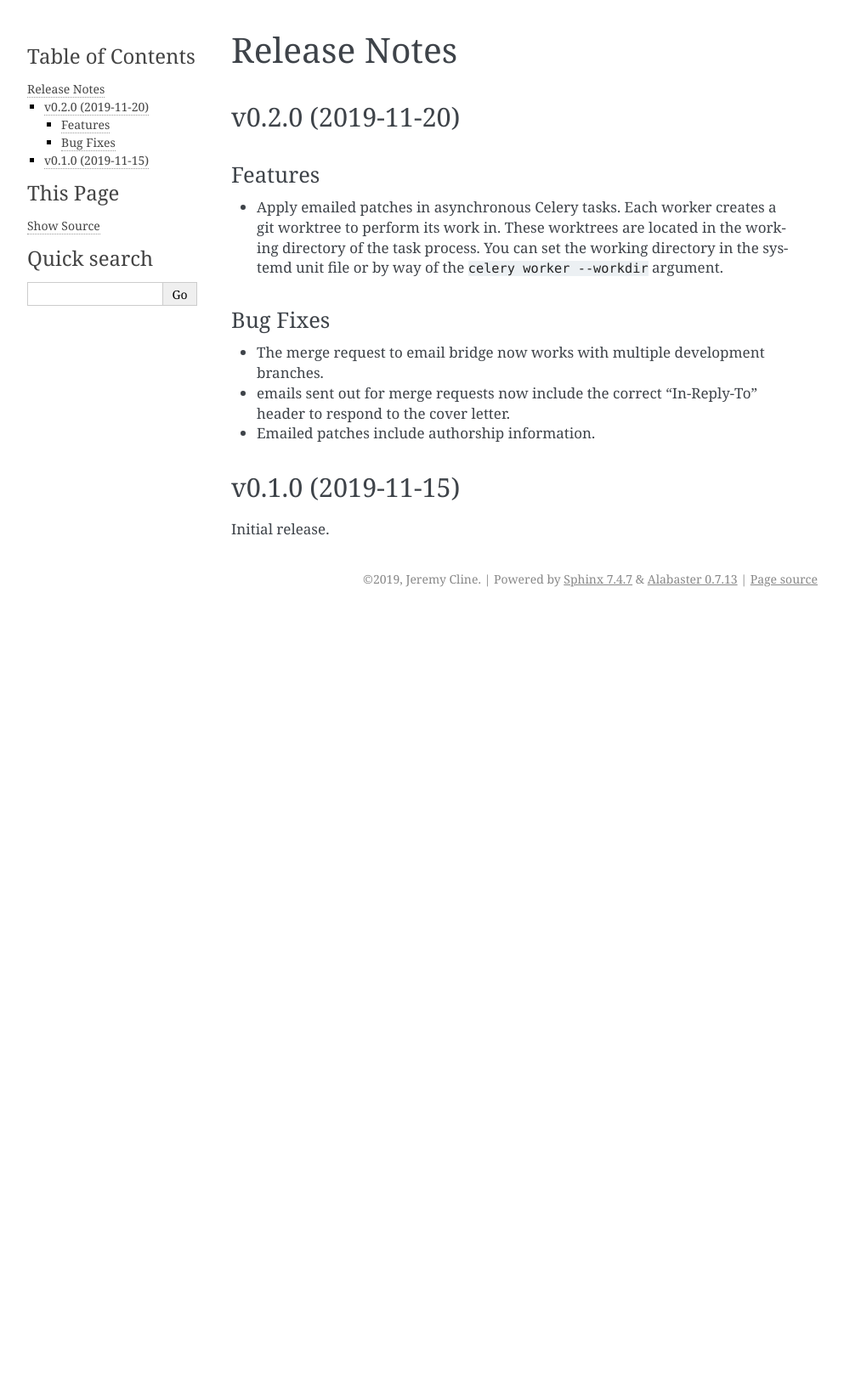
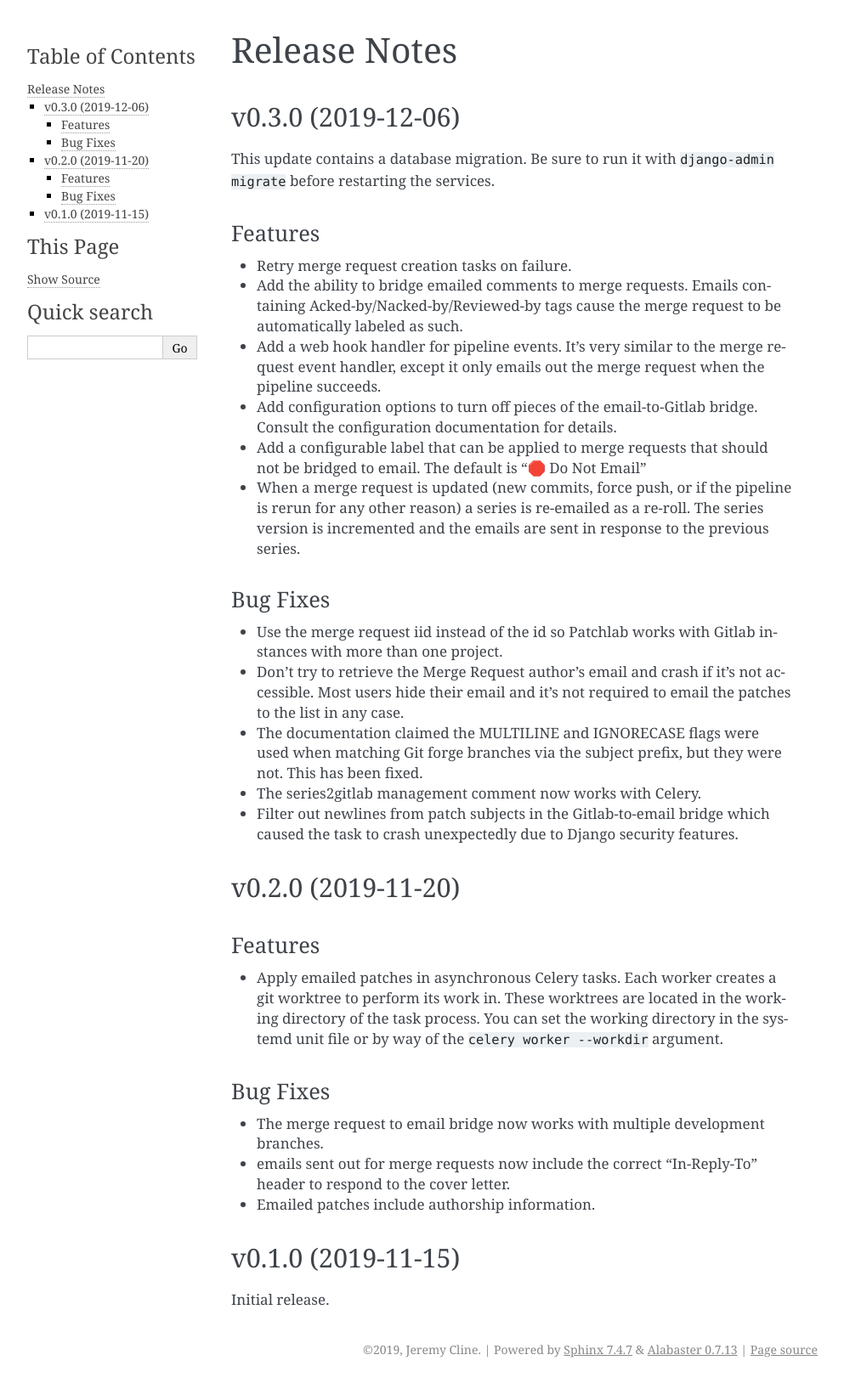
Before and after one commit to jeremycline/patchlab, a Sphinx documentation site: the page built from docs/changelog.rst, in a window 1280 px wide. Shown: the whole page at 85% size, without its empty margins (148-1141 px from the left). Built offline with Sphinx 7.4.7, drawn with Linux system fonts in a browser that asks for light colours; before the commit the page ends 900 px from its top, so only the background shows below that.

Commit message:
Prep the v0.3.0 release
Signed-off-by: Jeremy Cline <jcline@redhat.com>

```diff
--- a/docs/changelog.rst
+++ b/docs/changelog.rst
@@ -3,6 +3,56 @@ Release Notes
 =============
 
 .. towncrier release notes start
+
+v0.3.0 (2019-12-06)
+===================
+
+This update contains a database migration. Be sure to run it with
+``django-admin migrate`` before restarting the services.
+
+Features
+--------
+
+* Retry merge request creation tasks on failure.
+
+* Add the ability to bridge emailed comments to merge requests. Emails
+  containing Acked-by/Nacked-by/Reviewed-by tags cause the merge request
+  to be automatically labeled as such.
+
+* Add a web hook handler for pipeline events. It's very similar to the merge
+  request event handler, except it only emails out the merge request when the
+  pipeline succeeds.
+
+* Add configuration options to turn off pieces of the email-to-Gitlab bridge.
+  Consult the configuration documentation for details.
+
+* Add a configurable label that can be applied to merge requests that should
+  not be bridged to email. The default is "🛑 Do Not Email"
+
+* When a merge request is updated (new commits, force push, or if the pipeline
+  is rerun for any other reason) a series is re-emailed as a re-roll. The
+  series version is incremented and the emails are sent in response to the
+  previous series.
+
+Bug Fixes
+---------
+
+* Use the merge request iid instead of the id so Patchlab works with Gitlab
+  instances with more than one project.
+
+* Don't try to retrieve the Merge Request author's email and crash if it's not
+  accessible. Most users hide their email and it's not required to email the
+  patches to the list in any case.
+
+* The documentation claimed the MULTILINE and IGNORECASE flags were used when
+  matching Git forge branches via the subject prefix, but they were not. This
+  has been fixed.
+
+* The series2gitlab management comment now works with Celery.
+
+* Filter out newlines from patch subjects in the Gitlab-to-email bridge which
+  caused the task to crash unexpectedly due to Django security features.
+
 
 v0.2.0 (2019-11-20)
 ===================
--- a/patchlab/__init__.py
+++ b/patchlab/__init__.py
@@ -1,4 +1,4 @@
 # SPDX-License-Identifier: GPL-2.0-or-later
 
-__version__ = "0.2.0"
+__version__ = "0.3.0"
 default_app_config = "patchlab.apps.PatchlabConfig"
```
